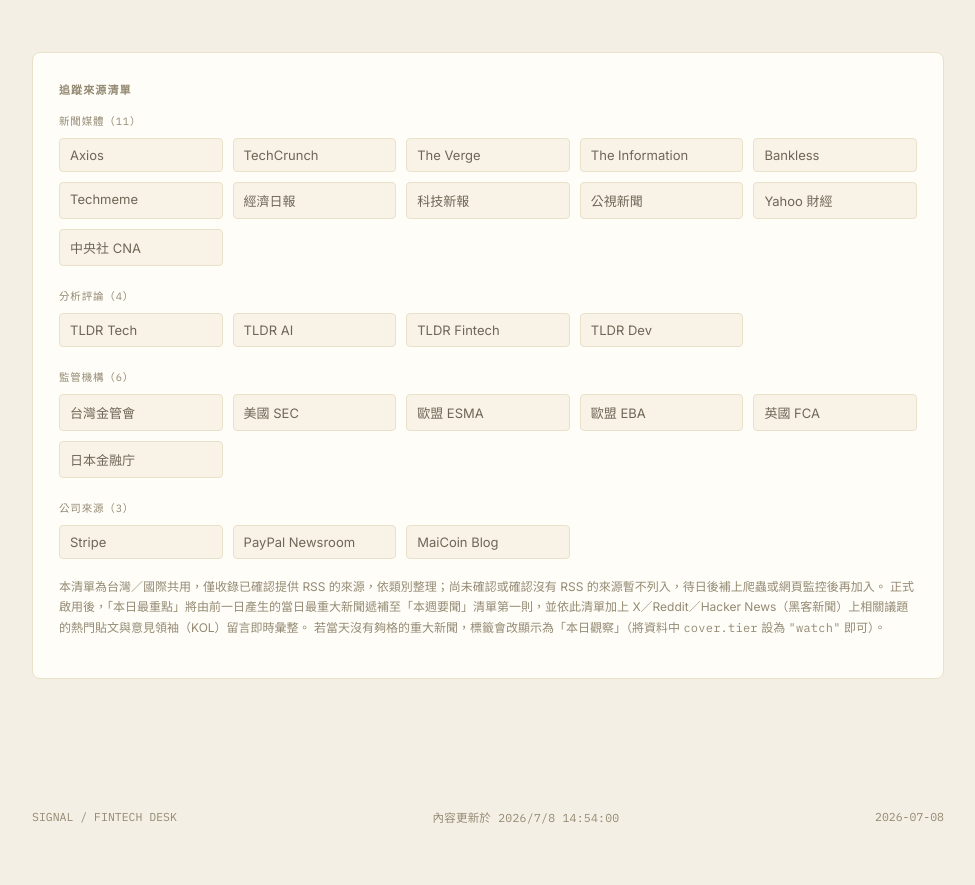
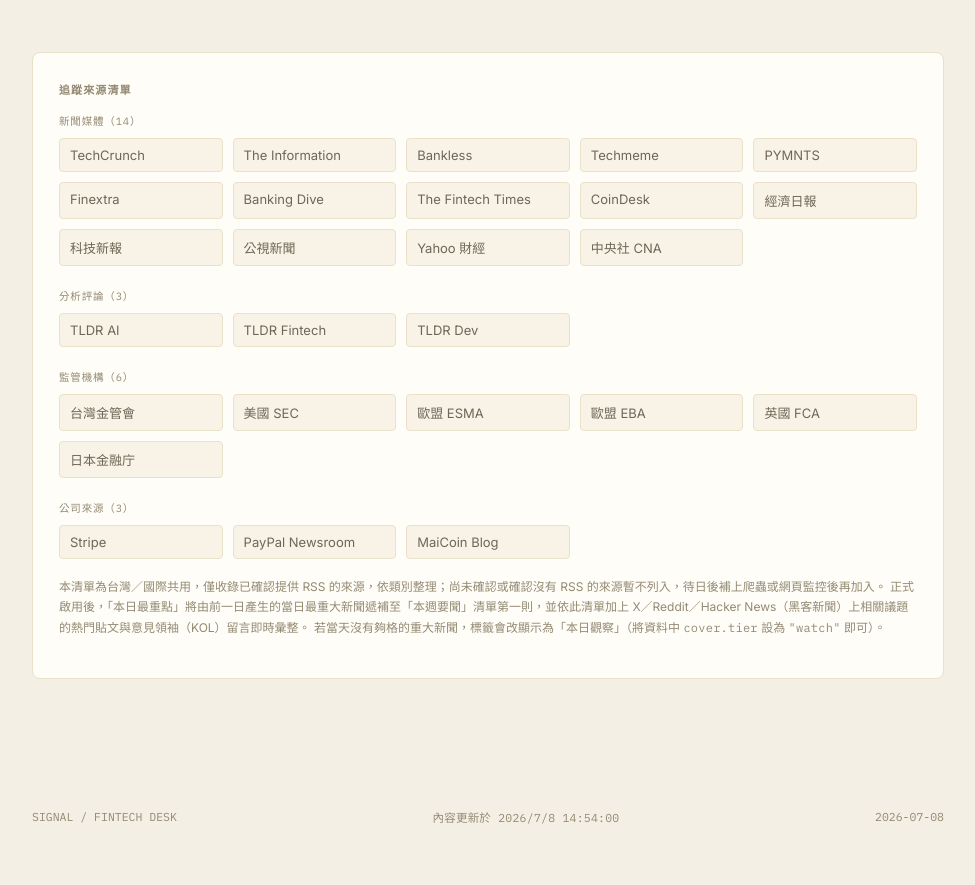
Before and after one commit to laiyenju/signal-fintech, a plain HTML site: page index.html in a window 1280 px wide. Shown: the part 1860-2745 px from the top of the page, without its empty margins (152-1127 px from the left). Drawn offline with Linux system fonts and the light colour scheme.

Commit message:
同步 index.html 追蹤來源清單，對齊 fetch_news.py 的 FEEDS 調整

```diff
--- a/index.html
+++ b/index.html
@@ -300,12 +300,15 @@
 
 const SOURCES = {
   "新聞媒體": [
-    {name:"Axios", url:"https://www.axios.com/"},
     {name:"TechCrunch", url:"https://techcrunch.com/"},
-    {name:"The Verge", url:"https://www.theverge.com/"},
     {name:"The Information", url:"https://www.theinformation.com/"},
     {name:"Bankless", url:"https://www.bankless.com/"},
     {name:"Techmeme", url:"https://www.techmeme.com/"},
+    {name:"PYMNTS", url:"https://www.pymnts.com/"},
+    {name:"Finextra", url:"https://www.finextra.com/"},
+    {name:"Banking Dive", url:"https://www.bankingdive.com/"},
+    {name:"The Fintech Times", url:"https://thefintechtimes.com/"},
+    {name:"CoinDesk", url:"https://www.coindesk.com/"},
     {name:"經濟日報", url:"https://money.udn.com/money/index"},
     {name:"科技新報", url:"https://technews.tw/"},
     {name:"公視新聞", url:"https://news.pts.org.tw/"},
@@ -313,7 +316,6 @@
     {name:"中央社 CNA", url:"https://www.cna.com.tw/about/rss.aspx"}
   ],
   "分析評論": [
-    {name:"TLDR Tech", url:"https://tldr.tech/tech"},
     {name:"TLDR AI", url:"https://tldr.tech/ai"},
     {name:"TLDR Fintech", url:"https://tldr.tech/fintech"},
     {name:"TLDR Dev", url:"https://tldr.tech/dev"}
```
